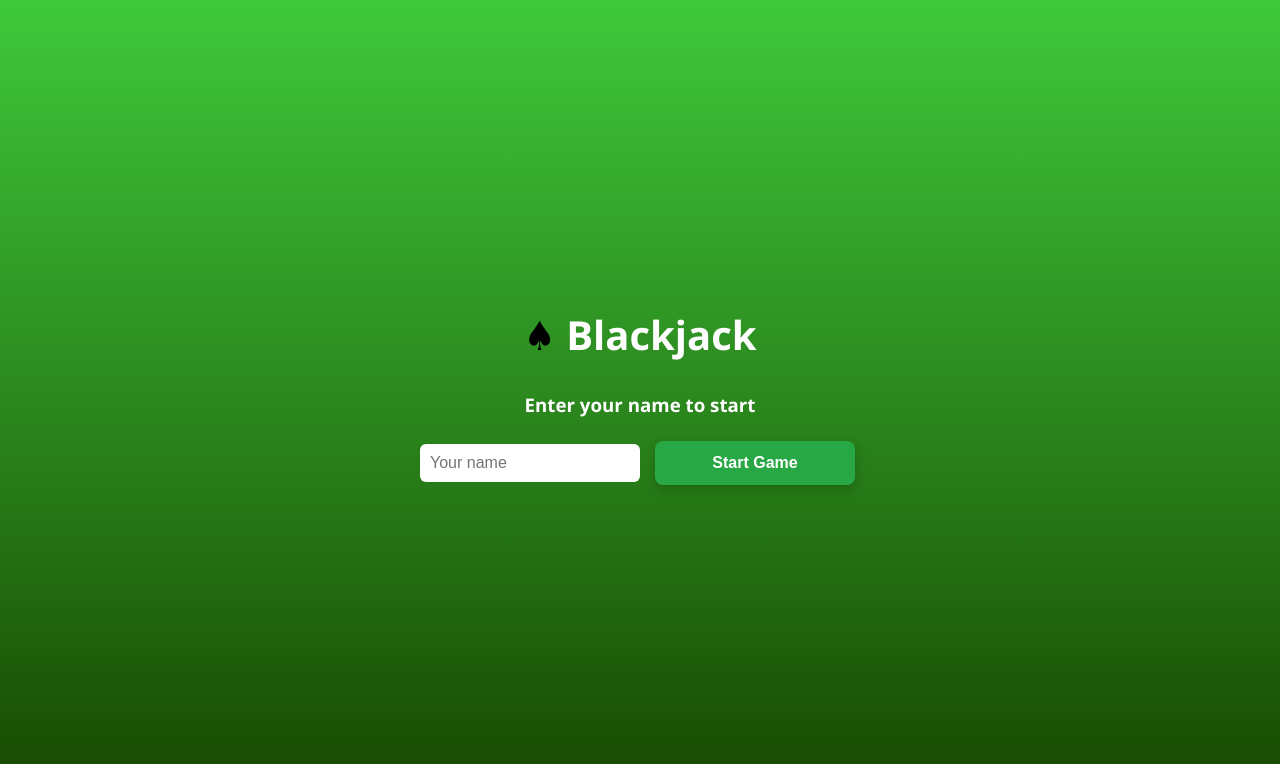
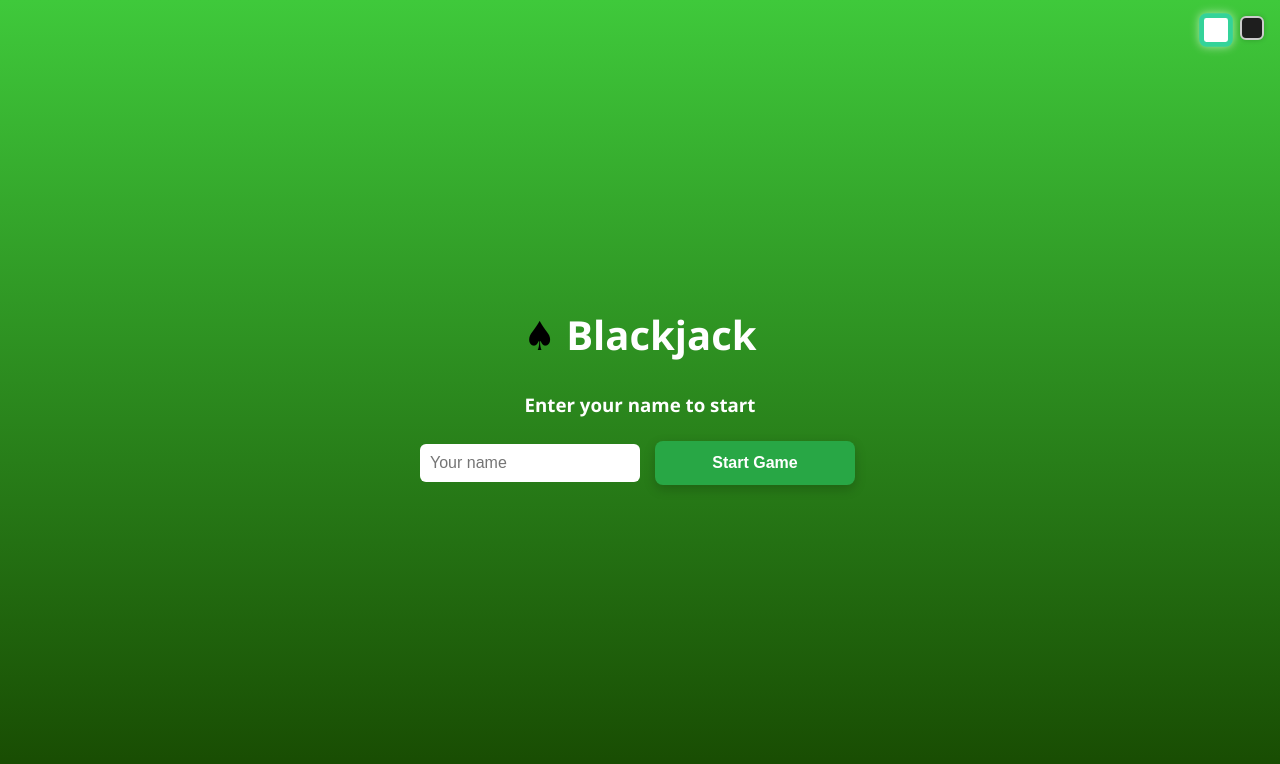
Before and after one commit to mariusroyale/blackjack-game-ts, a React (Vite) app in the folder frontend/: page / in a window 1280 px wide. Shown: the top 764 px of the page. Built offline with nearby package versions, Linux system fonts and the light colour scheme.

Commit message:
Added black-theme selector

```diff
--- a/frontend/src/App.css
+++ b/frontend/src/App.css
@@ -312,3 +312,140 @@ h1 {
     box-shadow: 0 0 15px rgba(255, 215, 0, 0.3);
   }
 }
+
+.theme-selector {
+  position: fixed;
+  top: 1rem;
+  right: 1rem;
+  display: flex;
+  gap: 10px;
+  z-index: 1000;
+}
+
+.theme-box {
+  width: 20px;
+  height: 20px;
+  border: 2px solid #ccc;
+  border-radius: 6px;
+  cursor: pointer;
+  box-shadow: 0 0 5px rgba(0, 0, 0, 0.2);
+  transition: transform 0.2s ease, box-shadow 0.2s ease, border 0.2s ease;
+}
+
+.theme-box.light {
+  background-color: #fff;
+}
+
+.theme-box.dark {
+  background-color: #1e1e1e;
+}
+
+.theme-box.selected {
+  transform: scale(1.2);
+  box-shadow: 0 0 8px rgba(255, 255, 255, 0.6);
+  border: 4px solid #34d399;
+}
+
+.dark-theme {
+  background: #111827;
+  color: #f9fafb; /* gold/yellow */
+}
+
+.dark-theme .app button,
+.dark-theme .controls button {
+  background-color: #111827;
+  color: #f9fafb;
+  border: 2px solid #facc15;
+  padding: 10px 20px;
+  font-size: 18px;
+  font-weight: bold;
+  border-radius: 5px;
+  cursor: pointer;
+  transition: background-color 0.3s;
+}
+
+.dark-theme .app button:hover,
+.dark-theme .controls button:hover {
+  background-color: #1f2d4b;
+}
+
+.dark-theme .table {
+  background-color: #1f2937;
+  box-shadow: 0 0 30px rgba(255, 215, 0, 0.3);
+}
+
+.dark-theme .card {
+  background-color: #1f2937;
+  box-shadow: 3px 3px 10px #000;
+  border-radius: 10px;
+}
+
+.dark-theme .card-black-suit {
+  color: #facc15 !important;
+  border: 2px solid #facc15;
+}
+
+.dark-theme .card-red-suit {
+  color: #34d399 !important;
+  border: 2px solid #34d399;
+}
+
+.dark-theme .card-black-suit:hover {
+  filter: brightness(1.3);
+  box-shadow: 0 14px 26px rgba(255, 215, 0, 0.4);
+}
+
+.dark-theme .card-red-suit:hover {
+  filter: brightness(1.3);
+  box-shadow: 0 14px 26px rgba(80, 200, 120, 0.4);
+}
+
+.dark-theme .status-label,
+.dark-theme .status-badge,
+.dark-theme .winner-banner,
+.dark-theme .winner-highlight,
+.dark-theme .error-message {
+  color: #ffd700 !important;
+}
+
+.dark-theme .status-completed    { background-color: #555; }
+.dark-theme .status-active       { background-color: #666; color: #ffd700; }
+.dark-theme .status-turn         { background-color: #007bff; color: #fff; }
+.dark-theme .status-winner       { background-color: #444; color: #ffd700; }
+
+.dark-theme .overlay {
+  background-color: rgba(0, 0, 0, 0.85);
+}
+
+.dark-theme .spinner {
+  border: 8px solid rgba(255, 215, 0, 0.1);
+  border-top: 8px solid #ffd700;
+  box-shadow: 0 0 15px rgba(255, 215, 0, 0.4);
+}
+
+/* Deck container */
+.deck-area {
+  position: absolute;
+  right: 2rem;
+  top: 50%;
+  transform: translateY(-50%);
+  width: 110px;
+  height: 150px;
+  z-index: 10;
+}
+
+/* The visual back of the deck */
+.deck-back {
+  width: 100%;
+  height: 100%;
+  background: repeating-linear-gradient(
+    135deg,
+    #2d2d2d,
+    #2d2d2d 5px,
+    #3a3a3a 5px,
+    #3a3a3a 10px
+  );
+  border: 2px solid #666;
+  border-radius: 6px;
+  box-shadow: 0 4px 10px rgba(0, 0, 0, 0.5);
+}
--- a/frontend/src/App.jsx
+++ b/frontend/src/App.jsx
@@ -49,7 +49,6 @@ export default function App() {
     // "Mr. CardSharp",
     // "Bot Sinatra"
   ];
-
   const API_BASE_URL = process.env.NODE_ENV === "production"
   ? "https://blackjack-game-ts.onrender.com"
   : "http://localhost:3000";
@@ -222,12 +221,16 @@ export default function App() {
   };
 
   const renderCards = (hand) =>
-    hand.map((card, idx) => (
+    hand.map((card, idx) => {
+      const cardColor = card.suit === "Hearts" || card.suit === "Diamonds" ? "red" : "black";
+      const suitClass = cardColor === "red" ? "card-red-suit" : "card-black-suit";
+
+      return (
         <div
           key={idx}
-        className="card deal-in"
+          className={`card deal-in ${suitClass}`}
           style={{
-          color: card.suit === "Hearts" || card.suit === "Diamonds" ? "red" : "black",
+            color: cardColor,
             animationDelay: `${idx * 100}ms`, // staggered effect
           }}
         >
@@ -238,7 +241,8 @@ export default function App() {
             {{ Hearts: "♥", Diamonds: "♦", Clubs: "♣", Spades: "♠" }[card.suit]}
           </div>
         </div>
-    ));
+      );
+    });
 
   const handleStartGame = () => {
     if (!playerName.trim()) {
@@ -274,8 +278,49 @@ export default function App() {
     loadingInProgress.current = false;
   }
 
+  const ThemeSelector = () => {
+    const [isDark, setIsDark] = useState(() => {
+      // Read from localStorage on initial load
+      const saved = localStorage.getItem("theme");
+
+      if (saved) {
+        return saved === "dark";
+      }
+
+      // Default to current DOM state
+      return document.body.classList.contains("dark-theme");
+    });
+
+    useEffect(() => {
+      if (isDark) {
+        document.body.classList.add("dark-theme");
+        localStorage.setItem("theme", "dark");
+      } else {
+        document.body.classList.remove("dark-theme");
+        localStorage.setItem("theme", "light");
+      }
+    }, [isDark]);
+
+    return (
+      <div className="theme-selector">
+        <div
+          className={`theme-box light ${!isDark ? "selected" : ""}`}
+          onClick={() => setIsDark(false)}
+          title="Light Theme"
+        ></div>
+        <div
+          className={`theme-box dark ${isDark ? "selected" : ""}`}
+          onClick={() => setIsDark(true)}
+          title="Dark Theme"
+        ></div>
+      </div>
+    );
+  }
+
   return (
     <div className="app">
+      <ThemeSelector />
+
       <h1>
         <span style={{ color: "black" }}>♠</span> Blackjack
       </h1>
@@ -314,6 +359,9 @@ export default function App() {
 
       {game && (
         <div className="table">
+          {/* <div className="deck-area">
+            <div className="deck-back"></div>
+          </div> */}
           <div className="status-panel">
             <div className="status-item">
               <span className="status-label">Status</span>
```
Lines whose indentation alone changed are shown as unchanged.
